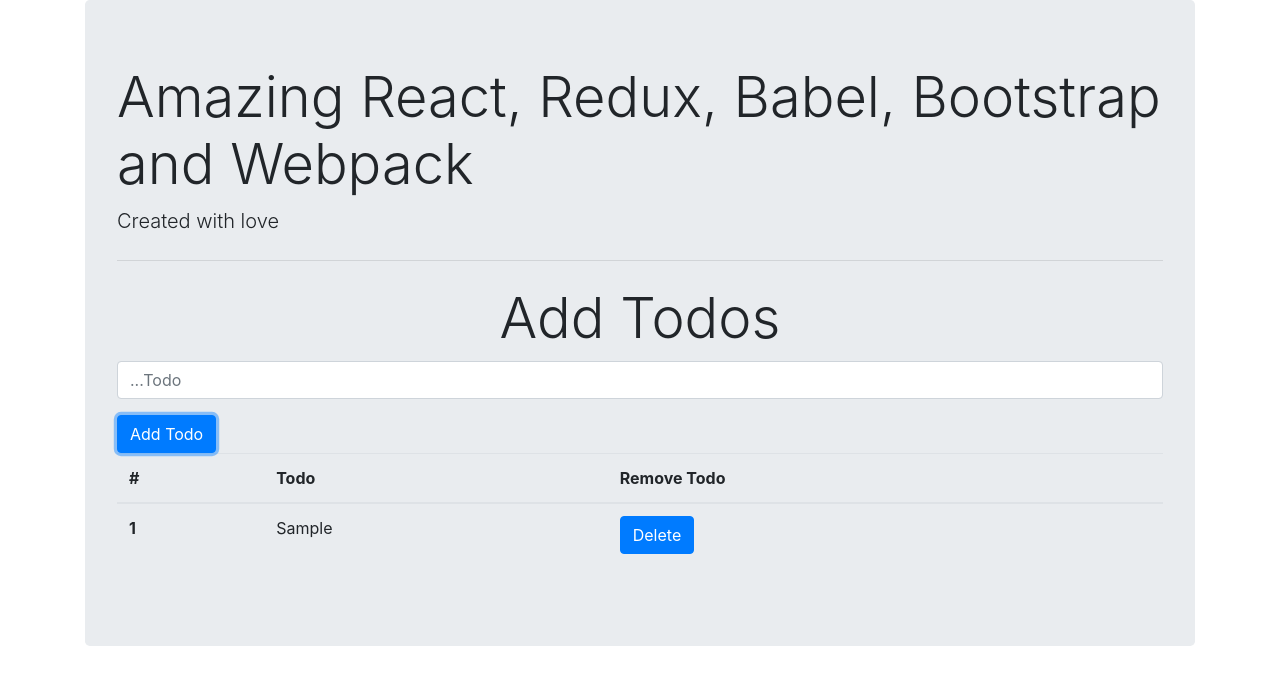
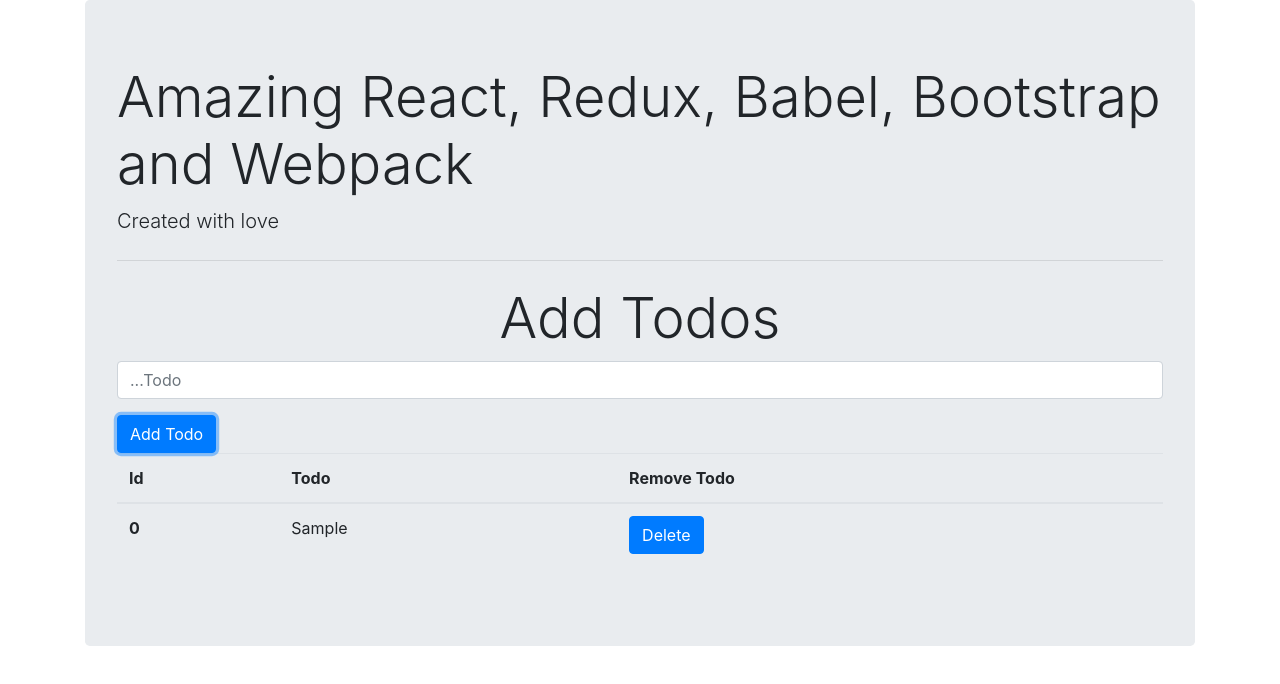
Before and after one commit to almirmerzic/reactfromscratch, a React app: page / in a window 1280 px wide. Both pictures are taken after typing "Sample" into the empty fields and a click on the button "Add Todo". Shown: the top 684 px of the page. Built offline with nearby package versions, Linux system fonts and the light colour scheme.

Commit message:
id added

```diff
--- a/src/components/ShowTodo/Todo/Todo.js
+++ b/src/components/ShowTodo/Todo/Todo.js
@@ -5,7 +5,7 @@
     return (
         <tbody>
             <tr>
-                <th scope="row">1</th>
+                <th scope="row">{id}</th>
                 <td>{todovalue}</td>
                 <td>
                     <Button
--- a/src/components/ShowTodo/index.js
+++ b/src/components/ShowTodo/index.js
@@ -6,7 +6,7 @@
         <table className="table">
             <thead>
                 <tr>
-                    <th scope="col">#</th>
+                    <th scope="col">Id</th>
                     <th scope="col">Todo</th>
                     <th scrope="col">Remove Todo</th>
                 </tr>
```
